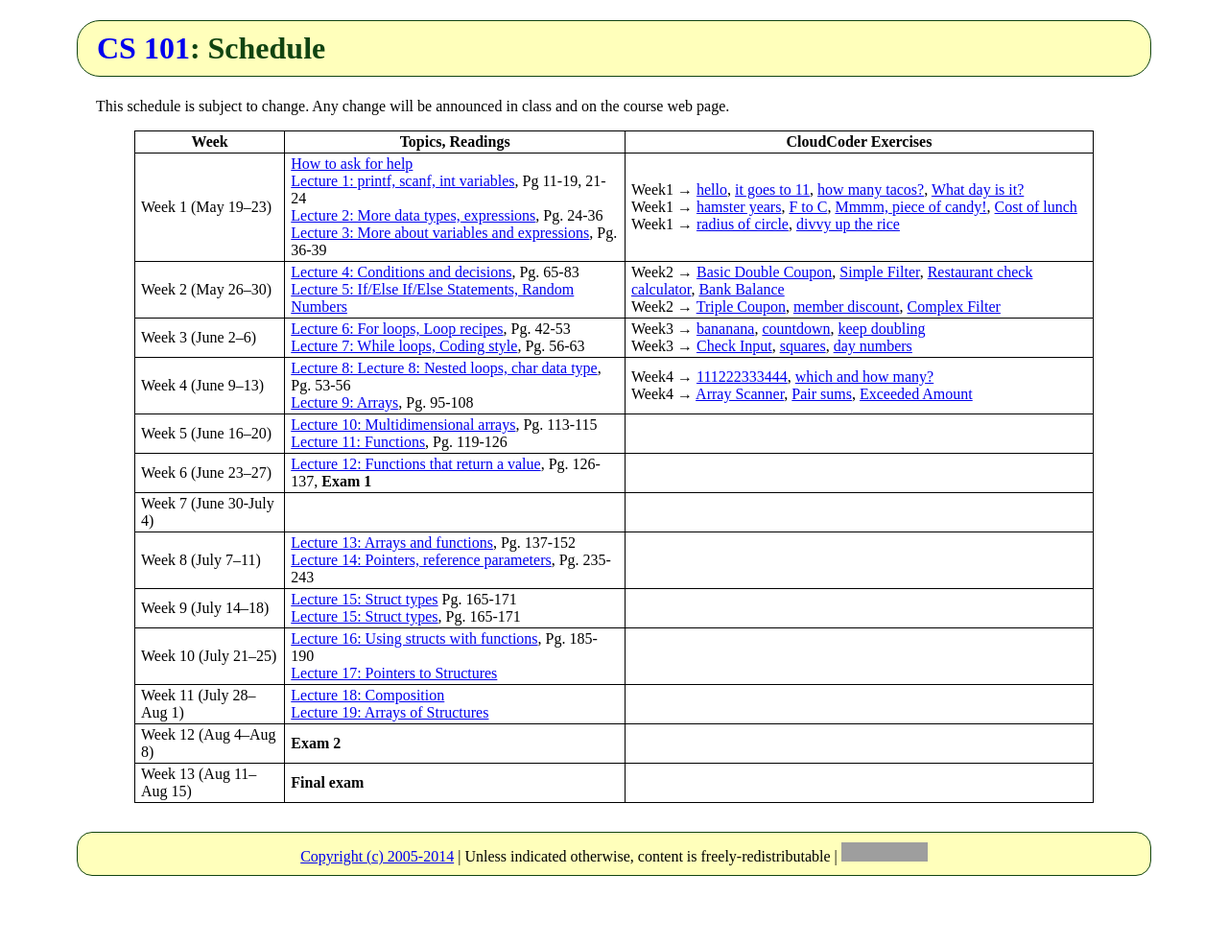
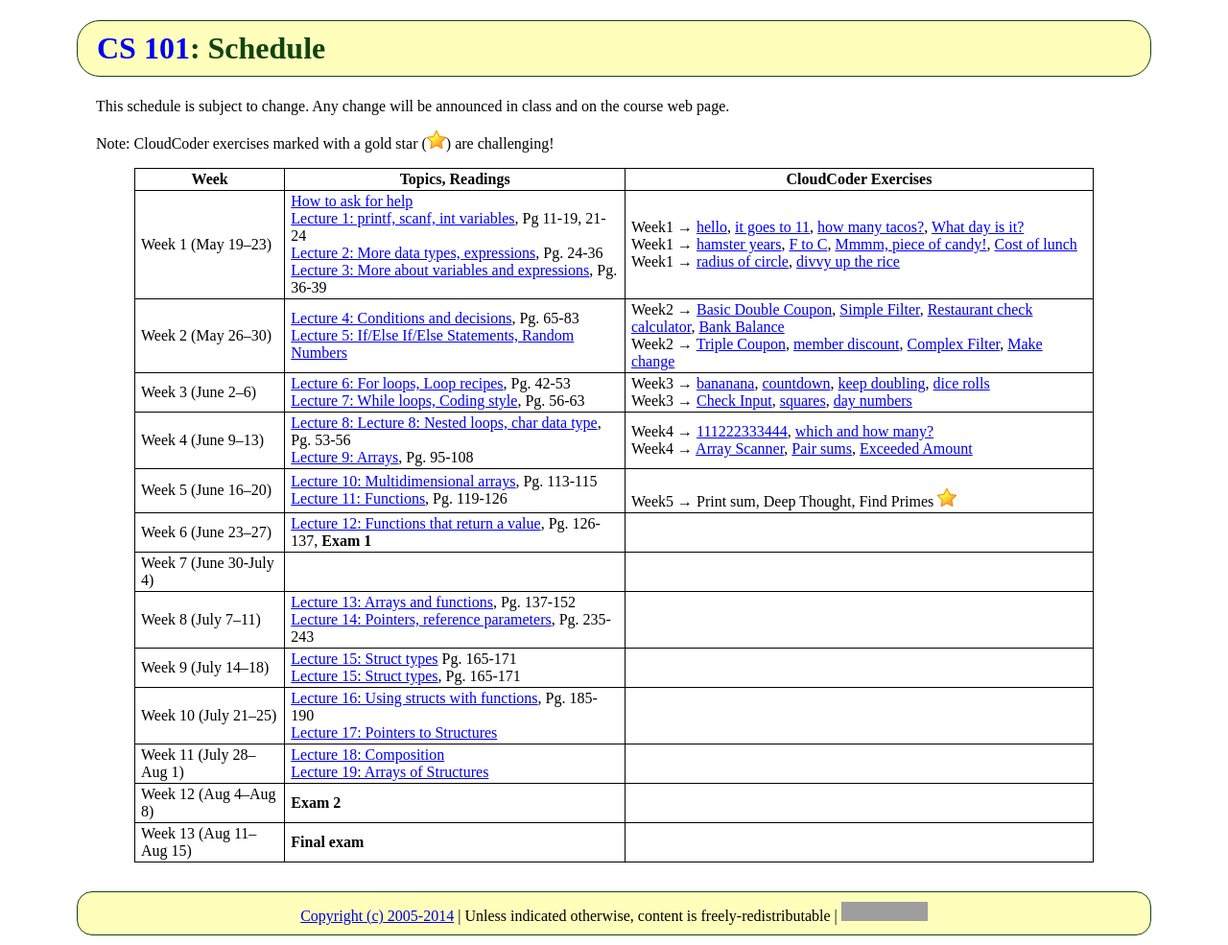
Before and after one commit to ycpcs/cs101-summer2014, a Jekyll site: the page built from schedule.md, in a window 1280 px wide. Shown: the whole page at 96% size. Built offline with Jekyll 4.4.1, drawn with Linux system fonts in a browser that asks for light colours; Markdown is read by kramdown in place of the engine named in the settings; before the commit the page ends 923 px from its top, so only the background shows below that; grey boxes are pictures that could not be loaded.

Commit message:
more CloudCoder problems

```diff
--- a/schedule.md
+++ b/schedule.md
@@ -3,16 +3,17 @@ layout: default
 title: Schedule
 ---
 
-This schedule is subject to change.  Any change will be
-announced in class and on the course web page.
+This schedule is subject to change.  Any change will be announced in class and on the course web page.
+
+Note: CloudCoder exercises marked with a gold star (<img src="{{site.url}}/images/goldstar-tiny.png" />) are challenging!
 
 > Week | Topics, Readings | CloudCoder Exercises
 > ---- | ---------------- | --------------------
 > Week 1 (May 19&ndash;23) | [How to ask for help](http://faculty.ycp.edu/~dhovemey/askingForHelp.html) <br> [Lecture 1: printf, scanf, int variables](lectures/lecture01.html), Pg 11-19, 21-24 <br> [Lecture 2: More data types, expressions](lectures/lecture02.html), Pg. 24-36 <br> [Lecture 3: More about variables and expressions](lectures/lecture03.html), Pg. 36-39 | Week1 &rarr; [hello](https://cs.ycp.edu/cloudcoder/#exercise?c=7,p=141), [it goes to 11](https://cs.ycp.edu/cloudcoder/#exercise?c=7,p=142), [how many tacos?](https://cs.ycp.edu/cloudcoder/#exercise?c=7,p=143), [What day is it?](https://cs.ycp.edu/cloudcoder/#exercise?c=7,p=144) <br> Week1 &rarr; [hamster years](https://cs.ycp.edu/cloudcoder/#exercise?c=7,p=145), [F to C](https://cs.ycp.edu/cloudcoder/#exercise?c=7,p=146), [Mmmm, piece of candy!](https://cs.ycp.edu/cloudcoder/#exercise?c=7,p=147), [Cost of lunch](https://cs.ycp.edu/cloudcoder/#exercise?c=7,p=148) <br> Week1 → [radius of circle](https://cs.ycp.edu/cloudcoder/#exercise?c=7,p=149), [divvy up the rice](https://cs.ycp.edu/cloudcoder/#exercise?c=7,p=150)
-> Week 2 (May 26&ndash;30) | [Lecture 4: Conditions and decisions](lectures/lecture04.html), Pg. 65-83 <br> [Lecture 5: If/Else If/Else Statements, Random Numbers](lectures/lecture05.html) | Week2 → [Basic Double Coupon](https://cs.ycp.edu/cloudcoder/#exercise?c=7,p=151), [Simple Filter](https://cs.ycp.edu/cloudcoder/#exercise?c=7,p=152), [Restaurant check calculator](https://cs.ycp.edu/cloudcoder/#exercise?c=7,p=154), [Bank Balance](https://cs.ycp.edu/cloudcoder/#exercise?c=7,p=153) <br> Week2 &rarr; [Triple Coupon](https://cs.ycp.edu/cloudcoder/#exercise?c=7,p=155), [member discount](https://cs.ycp.edu/cloudcoder/#exercise?c=7,p=156), [Complex Filter](https://cs.ycp.edu/cloudcoder/#exercise?c=7,p=157)
-> Week 3 (June 2&ndash;6) | [Lecture 6: For loops, Loop recipes](lectures/lecture06.html), Pg. 42-53 <br> [Lecture 7: While loops, Coding style](lectures/lecture07.html), Pg. 56-63 | Week3 &rarr; [bananana](https://cs.ycp.edu/cloudcoder/#exercise?c=7,p=158), [countdown](https://cs.ycp.edu/cloudcoder/#exercise?c=7,p=159), [keep doubling](https://cs.ycp.edu/cloudcoder/#exercise?c=7,p=160) <br> Week3 &rarr; [Check Input](https://cs.ycp.edu/cloudcoder/#exercise?c=7,p=161), [squares](https://cs.ycp.edu/cloudcoder/#exercise?c=7,p=162), [day numbers](https://cs.ycp.edu/cloudcoder/#exercise?c=7,p=163)
+> Week 2 (May 26&ndash;30) | [Lecture 4: Conditions and decisions](lectures/lecture04.html), Pg. 65-83 <br> [Lecture 5: If/Else If/Else Statements, Random Numbers](lectures/lecture05.html) | Week2 → [Basic Double Coupon](https://cs.ycp.edu/cloudcoder/#exercise?c=7,p=151), [Simple Filter](https://cs.ycp.edu/cloudcoder/#exercise?c=7,p=152), [Restaurant check calculator](https://cs.ycp.edu/cloudcoder/#exercise?c=7,p=154), [Bank Balance](https://cs.ycp.edu/cloudcoder/#exercise?c=7,p=153) <br> Week2 &rarr; [Triple Coupon](https://cs.ycp.edu/cloudcoder/#exercise?c=7,p=155), [member discount](https://cs.ycp.edu/cloudcoder/#exercise?c=7,p=156), [Complex Filter](https://cs.ycp.edu/cloudcoder/#exercise?c=7,p=157), [Make change](https://cs.ycp.edu/cloudcoder/#exercise?c=7,p=188)
+> Week 3 (June 2&ndash;6) | [Lecture 6: For loops, Loop recipes](lectures/lecture06.html), Pg. 42-53 <br> [Lecture 7: While loops, Coding style](lectures/lecture07.html), Pg. 56-63 | Week3 &rarr; [bananana](https://cs.ycp.edu/cloudcoder/#exercise?c=7,p=158), [countdown](https://cs.ycp.edu/cloudcoder/#exercise?c=7,p=159), [keep doubling](https://cs.ycp.edu/cloudcoder/#exercise?c=7,p=160), [dice rolls](https://cs.ycp.edu/cloudcoder/#exercise?c=7,p=189) <br> Week3 &rarr; [Check Input](https://cs.ycp.edu/cloudcoder/#exercise?c=7,p=161), [squares](https://cs.ycp.edu/cloudcoder/#exercise?c=7,p=162), [day numbers](https://cs.ycp.edu/cloudcoder/#exercise?c=7,p=163)
 > Week 4 (June 9&ndash;13) | [Lecture 8: Lecture 8: Nested loops, char data type](lectures/lecture08.html), Pg. 53-56 <br> [Lecture 9: Arrays](lectures/lecture09.html), Pg. 95-108 | Week4 &rarr; [111222333444](https://cs.ycp.edu/cloudcoder/#exercise?c=7,p=164), [which and how many?](https://cs.ycp.edu/cloudcoder/#exercise?c=7,p=165) <br> Week4 &rarr; [Array Scanner](https://cs.ycp.edu/cloudcoder/#exercise?c=7,p=166), [Pair sums](https://cs.ycp.edu/cloudcoder/#exercise?c=7,p=167), [Exceeded Amount](https://cs.ycp.edu/cloudcoder/#exercise?c=7,p=168)
-> Week 5 (June 16&ndash;20) |   [Lecture 10: Multidimensional arrays](lectures/lecture10.html), Pg. 113-115 <br> [Lecture 11: Functions](lectures/lecture11.html), Pg. 119-126 |
+> Week 5 (June 16&ndash;20) |   [Lecture 10: Multidimensional arrays](lectures/lecture10.html), Pg. 113-115 <br> [Lecture 11: Functions](lectures/lecture11.html), Pg. 119-126 | <br> Week5 &rarr; Print sum, Deep Thought, Find Primes <img src="{{site.url}}/images/goldstar-tiny.png" />
 > Week 6 (June 23&ndash;27) |  [Lecture 12: Functions that return a value](lectures/lecture12.html), Pg. 126-137, **Exam 1** |
 > Week 7 (June 30-July 4) | |
 > Week 8 (July 7&ndash;11) | [Lecture 13: Arrays and functions](lectures/lecture13.html), Pg. 137-152 <br> [Lecture 14: Pointers, reference parameters](lectures/lecture14.html), Pg. 235-243 |
```
